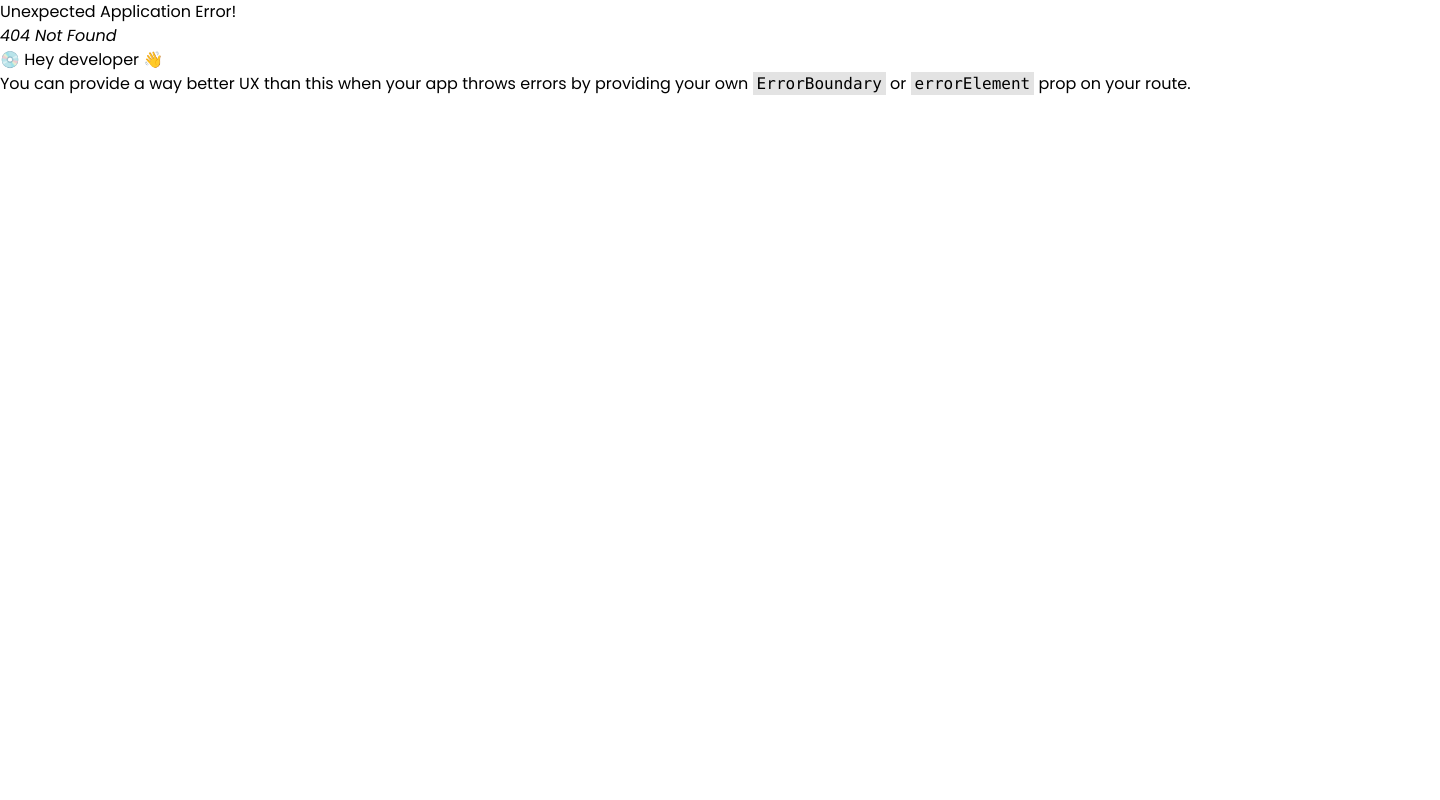
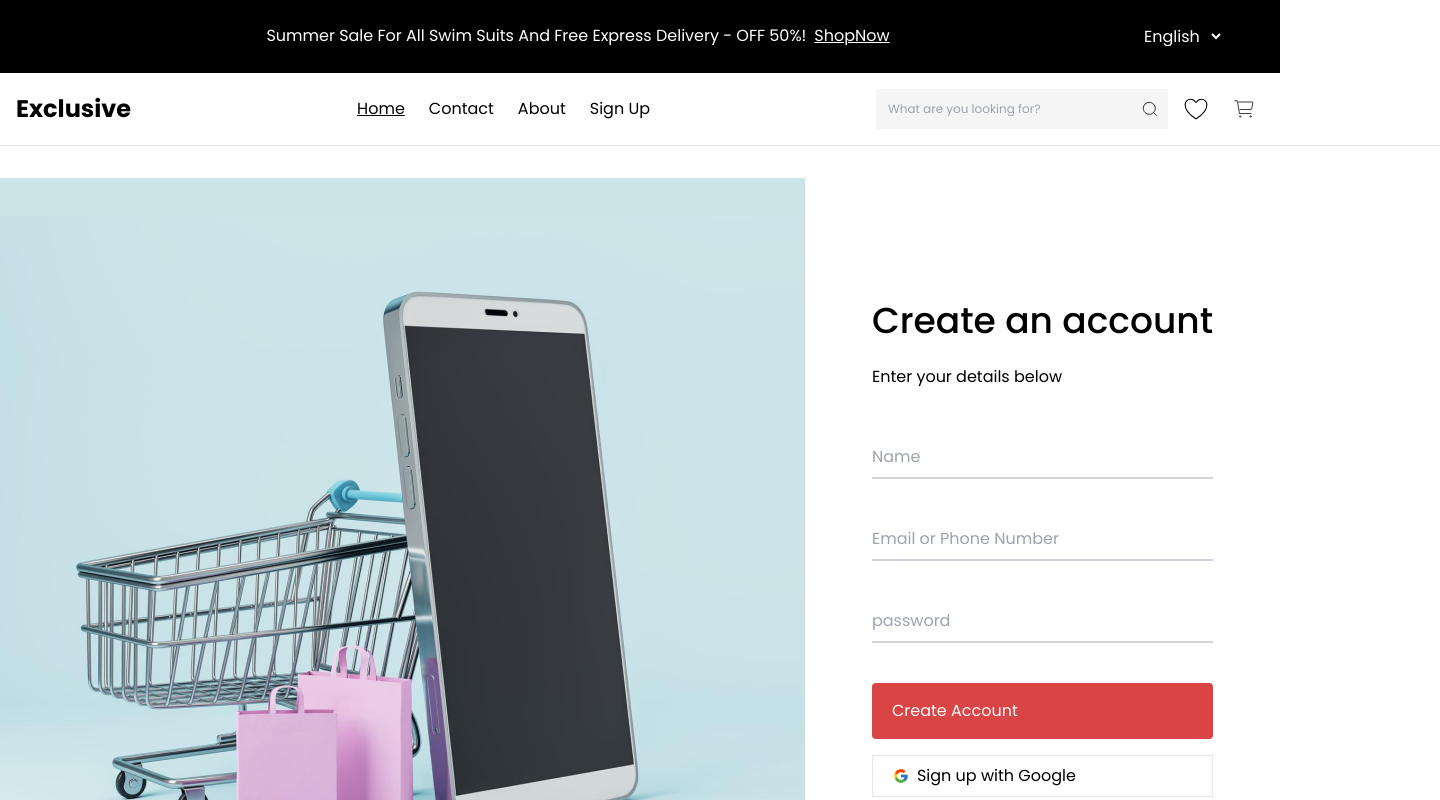
Before and after one commit to Yesifu-Damilola/iphone_store, a React (Vite) app: page /signup in a window 1280 px wide. Before the commit this address had no page. Shown: the top 800 px of the page, 1440 px wide, since content can reach past the window. Built offline with nearby package versions, Linux system fonts and the light colour scheme.

Commit message:
toggle sign up

```diff
--- a/src/components/footer/Footer.jsx
+++ b/src/components/footer/Footer.jsx
@@ -25,8 +25,8 @@ export const Footer = () => {
           <div>
             <h4 className="text-lg font-semibold mb-4">Support</h4>
             <p>111 Bijoy Sarani, Dhaka, DH 1515, Bangladesh.</p>
-            <p>Email: exclusive@gmail.com</p>
-            <p>+88015-88888-9999</p>
+            <p>Email: yesifudammy@gmail.com</p>
+            <p>+234-806-294-1097</p>
           </div>
 
           <div>
--- a/src/components/navbar/Navbar.jsx
+++ b/src/components/navbar/Navbar.jsx
@@ -2,20 +2,28 @@ import { SearchIcon } from "../../assets/icons/SearchIcon";
 import { Heart } from "../../assets/icons/Heart";
 import { Cart } from "../../assets/icons/Cart";
 import { Link } from "react-router-dom";
+import { useState } from "react";
 
 export const Navbar = () => {
+  const [isOpen, setIsOpen] = useState(false);
+
+  const toggleNavbar = () => {
+    setIsOpen(!isOpen);
+  };
+
   return (
     <header className="bg-white sticky top-12 md:top-16 z-10">
       <nav className="container mx-auto p-4">
-        <div className="flex text-center justify-between">
-          <div className="p-auto ">
+        <div className="flex justify-between items-center">
+          <div className="p-auto">
             <Link to="#" className="text-black font-bold text-2xl">
               Exclusive
             </Link>
           </div>
+
           <div className="hidden md:flex items-center gap-6 mx-2">
             <Link
-              to="#"
+              to="/home"
               className="text-black hover:text-gray-700 text-base underline"
             >
               Home
@@ -26,34 +34,100 @@ export const Navbar = () => {
             <Link to="#" className="text-black hover:text-gray-700 text-base">
               About
             </Link>
-            <Link to="#" className="text-black hover:text-gray-700 text-base">
+            <Link
+              to="/signup"
+              className="text-black hover:text-gray-700 text-base"
+            >
               Sign Up
             </Link>
           </div>
 
-          <div className="flex items-center justify-center space-x-2">
-            <div className="relative hidden sm:block">
+          <div className="hidden sm:flex items-center space-x-2">
+            <div className="relative">
               <input
                 type="text"
                 placeholder="What are you looking for?"
                 className="text-xs pr-12 py-3 pl-3 bg-[#F5F5F5] text-left w-auto"
               />
-
-              <Link to="" className="absolute top-0 right-0 p-2 ">
-                <SearchIcon className="h-6 w-5 text-[#F5F5F5]" />
+              <Link to="" className="absolute top-0 right-0 p-2">
+                <SearchIcon className="h-6 w-5 text-black" />
               </Link>
             </div>
-
-            <Link to="" className="hidden sm:block p-2">
+            <Link to="" className="p-2">
               <Heart className="h-6 w-6 text-black" />
             </Link>
-            <Link to="" className="hidden sm:block p-2">
+            <Link to="" className="p-2">
+              <Cart className="h-6 w-6 text-black" />
+            </Link>
+          </div>
+
+          <button
+            className="md:hidden flex items-center p-2"
+            onClick={toggleNavbar}
+          >
+            <svg
+              className="h-6 w-6"
+              fill="none"
+              stroke="currentColor"
+              viewBox="0 0 24 24"
+              xmlns="http://www.w3.org/2000/svg"
+            >
+              <path
+                strokeLinecap="round"
+                strokeLinejoin="round"
+                strokeWidth="2"
+                d="M4 6h16M4 12h16m-7 6h7"
+              ></path>
+            </svg>
+          </button>
+        </div>
+
+        <div className={`${isOpen ? "block" : "hidden"} md:hidden mt-4`}>
+          <Link
+            to="/home"
+            className="block text-black hover:text-gray-700 text-base underline"
+          >
+            Home
+          </Link>
+          <Link
+            to="#"
+            className="block text-black hover:text-gray-700 text-base mt-2"
+          >
+            Contact
+          </Link>
+          <Link
+            to="#"
+            className="block text-black hover:text-gray-700 text-base mt-2"
+          >
+            About
+          </Link>
+          <Link
+            to="/signup"
+            className="block text-black hover:text-gray-700 text-base mt-2"
+          >
+            Sign Up
+          </Link>
+          <div className="relative mt-4">
+            <input
+              type="text"
+              placeholder="What are you looking for?"
+              className="text-xs pr-12 py-3 pl-3 bg-[#F5F5F5] text-left w-full"
+            />
+            <Link to="" className="absolute top-0 right-0 p-2">
+              <SearchIcon className="h-6 w-5 text-black" />
+            </Link>
+          </div>
+          <div className="flex mt-4 space-x-2">
+            <Link to="" className="p-2">
+              <Heart className="h-6 w-6 text-black" />
+            </Link>
+            <Link to="" className="p-2">
               <Cart className="h-6 w-6 text-black" />
             </Link>
           </div>
         </div>
       </nav>
-      <hr className="w-full md:w-[1440]" />
+      <hr className="w-full md:w-[1440px]" />
     </header>
   );
 };
--- a/src/pages/home/index.jsx
+++ b/src/pages/home/index.jsx
@@ -9,30 +9,53 @@ import ExploreProducts from "../exploreproducts/ExploreProducts";
 import NewArrival from "../newarrival/NewArrival";
 import apple from "../../assets/images/1200px-Apple_gray_logo 1@2.png";
 import horeiphone from "../../assets/images/hero_endframe__cvklg0xk3w6e_large 2@2.png";
+import { useState } from "react";
+
+const categories = [
+  { name: "Woman’s Fashion", link: "/" },
+  { name: "Men’s Fashion", link: "/" },
+  { name: "Electronics" },
+  { name: "Home & Lifestyle" },
+  { name: "Medicine" },
+  { name: "Sports & Outdoor" },
+  { name: "Baby’s & Toys" },
+  { name: "Groceries & Pets" },
+  { name: "Health & Beauty" },
+];
 
 const Home = () => {
+  const [isOpen, setIsOpen] = useState(false);
+
+  const toggleList = () => {
+    setIsOpen(!isOpen);
+  };
+
   return (
     <>
       <main className="container mx-auto flex flex-col items-center justify-center px-4 mb-16 ">
         <div className="flex flex-col md:flex-row gap-11  w-full">
-          <div className="text-black text-base space-y-4 w-full md:w-auto pt-8">
-            <Link to="#" className="flex items-center gap-x-4 md:gap-x-5">
-              Woman’s Fashion <FaAngleRight className="ml-2 md:ml-4" />
-            </Link>
-            <Link
-              to=""
-              className="flex items-center text-lg gap-x-4 md:gap-x-8"
-            >
-              Men’s Fashion <FaAngleRight className="ml-2 md:ml-4" />
-            </Link>
-            <p>Electronics</p>
-            <p>Home & Lifestyle</p>
-            <p>Medicine</p>
-            <p>Sports & Outdoor</p>
-            <p>Baby’s & Toys</p>
-            <p>Groceries & Pets</p>
-            <p>Health & Beauty</p>
-
+          <button
+            className="md:hidden bg-[#DB4444] text-white px-4 py-2 rounded"
+            onClick={toggleList}
+          >
+            {isOpen ? "Hide Categories" : "show Categories"}
+          </button>
+          <div className={`${isOpen ? "block" : "hidden"} md:block`}>
+            <div className="text-black text-base space-y-4 w-full md:w-auto pt-8">
+              {categories.map((items, index) =>
+                items.link ? (
+                  <Link
+                    key={index}
+                    to={items.link}
+                    className="flex items-center gap-x-4 md:gap-x-5"
+                  >
+                    {items.name} <FaAngleRight className="ml-2 md:ml-4" />
+                  </Link>
+                ) : (
+                  <p key={index}>{items.name}</p>
+                )
+              )}
+            </div>
           </div>
           <div className="hidden md:block h-32 md:h-48 lg:h-72 xl:h-96 border-l-2 border-gray-300 mr-1 ml-10"></div>
           <div className="flex flex-col md:flex-row items-center justify-center px-1 w-full md:w-auto pt-8">
--- /dev/null
+++ b/src/pages/home/login/Login.jsx
@@ -0,0 +1,81 @@
+import { Link } from "react-router-dom";
+import { useState } from "react";
+import phonetrolly from "../../../assets/images/phone&trolly@2.png";
+
+const Login = () => {
+  const [formData, setFormData] = useState({
+    contact: "",
+    password: "",
+  });
+
+  const handleChange = (e) => {
+    const { name, value } = e.target;
+    setFormData({
+      ...formData,
+      [name]: value,
+    });
+  };
+
+  const handleSubmit = (e) => {
+    e.preventDafault();
+    console.log("Form submitted:", formData);
+  };
+
+  return (
+    <div className="flex flex-col lg:flex-row items-center justify-center py-8 px-4 lg:px-0">
+      <div className="bg-[#CBE4E8] w-full lg:w-[805px] h-auto lg:h-[781px] mb-8 lg:mb-0 lg:mr-auto flex justify-center items-center">
+        <img
+          src={phonetrolly}
+          alt="phone-trolly"
+          className="w-full lg:w-[919px] h-auto lg:h-[706px]"
+        />
+      </div>
+      <div className="w-full lg:w-auto lg:mr-auto space-y-12">
+        <div className="space-y-6 text-center lg:text-left">
+          <h2 className="text-3xl lg:text-4xl font-medium text-[#000000]">
+            Log in to Exclusive
+          </h2>
+          <p className="text-base">Enter your details below</p>
+        </div>
+
+        <form onSubmit={handleSubmit} className="space-y-10">
+          <div>
+            <input
+              type="email"
+              id="email"
+              name="email"
+              placeholder="Email or Phone Number"
+              value={formData.email}
+              onChange={handleChange}
+              required
+              className="text-base mt-1 block w-full border-0 border-b-2 border-gray-300 focus:ring-0 py-2"
+            />
+          </div>
+          <div>
+            <input
+              type="password"
+              id="password"
+              name="password"
+              placeholder="password"
+              value={formData.password}
+              onChange={handleChange}
+              required
+              className="text-base mt-1 block w-full border-0 border-b-2 border-gray-300 focus:ring-0 py-2"
+            />
+          </div>
+          <div className="flex flex-col lg:flex-row items-center justify-between space-y-4 lg:space-y-0 text-center lg:text-left">
+            <div className="bg-[#DB4444] rounded">
+              <button className="px-4 my-4 text-[#FAFAFA]">Log In</button>
+            </div>
+            <div>
+              <Link to="" className="pl-2">
+                Forget Password?
+              </Link>
+            </div>
+          </div>
+        </form>
+      </div>
+    </div>
+  );
+};
+export default Login;
--- /dev/null
+++ b/src/pages/home/signup/SignUp.jsx
@@ -0,0 +1,114 @@
+import { useState } from "react";
+import phonetrolly from "../../../assets/images/phone&trolly@2.png";
+import { FcGoogle } from "react-icons/fc";
+import { Link } from "react-router-dom";
+
+const SignUp = () => {
+  const [formData, setFormData] = useState({
+    name: "",
+    contact: "",
+    password: "",
+  });
+
+  const handleChange = (e) => {
+    const { name, value } = e.target;
+    setFormData({
+      ...formData,
+      [name]: value,
+    });
+  };
+
+  const handleSubmit = (e) => {
+    e.preventDafault();
+    console.log("Form submitted:", formData);
+  };
+
+  return (
+    <div className="flex flex-col lg:flex-row items-center justify-center py-8 px-4 lg:px-0">
+      <div className="bg-[#CBE4E8] w-full lg:w-[805px] h-auto lg:h-[781px] mb-8 lg:mb-0 lg:mr-auto flex justify-center items-center">
+        <img
+          src={phonetrolly}
+          alt="phone-trolly"
+          className="w-full lg:w-[919px] h-auto lg:h-[706px]"
+        />
+      </div>
+      <div className="w-full lg:w-auto lg:mr-auto space-y-12">
+        <div className="space-y-6 text-center lg:text-left">
+          <h2 className="text-3xl lg:text-4xl font-medium text-[#000000]">
+            Create an account
+          </h2>
+          <p className="text-base">Enter your details below</p>
+        </div>
+
+        <form onSubmit={handleSubmit} className="space-y-10">
+          <div>
+            <input
+              type="text"
+              id="name"
+              name="name"
+              placeholder="Name"
+              value={formData.name}
+              onChange={handleChange}
+              required
+              className="text-base mt-1 block w-full border-0 border-b-2 border-gray-300 focus:ring-0 py-2"
+            />
+          </div>
+          <div>
+            <input
+              type="email"
+              id="email"
+              name="email"
+              placeholder="Email or Phone Number"
+              value={formData.email}
+              onChange={handleChange}
+              required
+              className="text-base mt-1 block w-full border-0 border-b-2 border-gray-300 focus:ring-0 py-2"
+            />
+          </div>
+          <div>
+            <input
+              type="password"
+              id="password"
+              name="password"
+              placeholder="password"
+              value={formData.password}
+              onChange={handleChange}
+              required
+              className="text-base mt-1 block w-full border-0 border-b-2 border-gray-300 focus:ring-0 py-2"
+            />
+          </div>
+          <div className="space-y-4 text-center lg:text-left">
+            <div className="bg-[#DB4444] rounded">
+              <input
+                type="submit"
+                value="Create Account"
+                className="px-5 my-4 text-[#FAFAFA]"
+              />
+            </div>
+
+            <div className="flex text-center justify-center lg:justify-start px-5 gap-2 border py-2">
+              <div className="pt-1">
+                <FcGoogle className="size-4" />
+              </div>
+              <div>
+                <input
+                  type="submit"
+                  value="Sign up with Google"
+                  className="rounded text-[#000000]"
+                />
+              </div>
+            </div>
+
+            <p>
+              Already have an account?
+              <Link to="/login" className="underline pl-2">
+                Log in
+              </Link>
+            </p>
+          </div>
+        </form>
+      </div>
+    </div>
+  );
+};
+export default SignUp;
```
Also changed, not shown: src/routes/index.jsx (+11 -2 lines), src/assets/images/phone&trolly@2.png (added).
